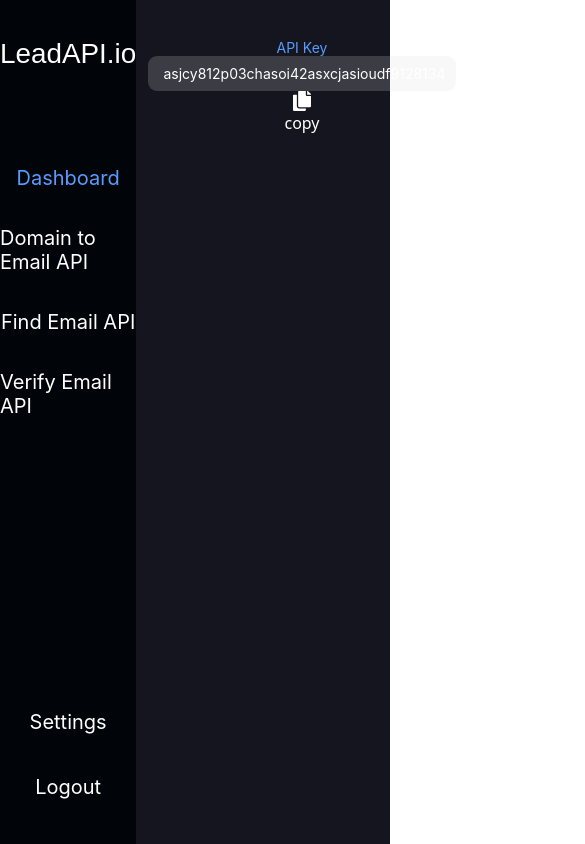
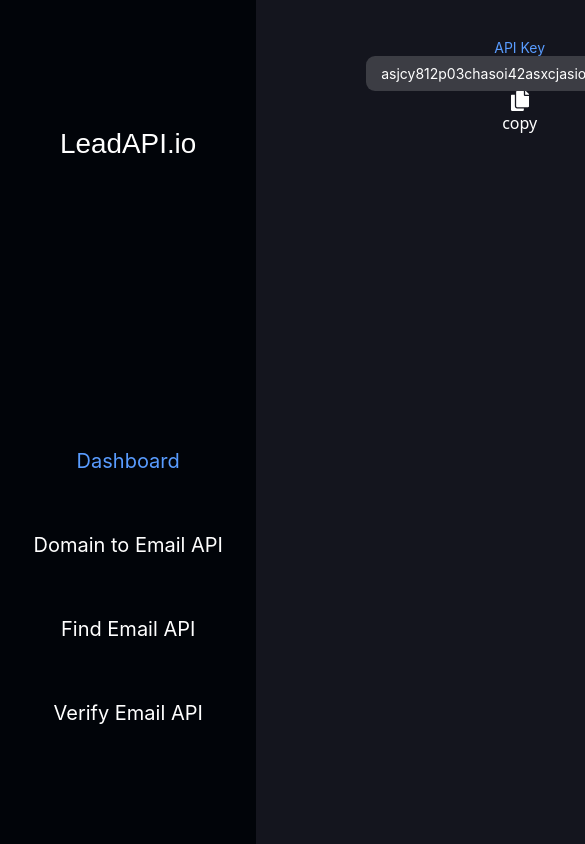
Before and after one commit to blacksalman/leadApi-io, a React (Create React App) app: page /dashboard in a window 390 px wide. Shown: the top 844 px of the page, 585 px wide, since content can reach past the window. Built offline with nearby package versions, Linux system fonts and the light colour scheme.

Commit message:
udpate dashboard responsive page

```diff
--- a/src/Components/Dashboard.css
+++ b/src/Components/Dashboard.css
@@ -87,9 +87,27 @@
     border: none;
 }
 
-@media screen and (max-width: 684px) and (max-height: 836px) {
-    .heading {
-        font-size: 16px;
+@media screen and (min-width: 375px) and (max-width: 430px) {
+    .dashboard-container {
+        width: fit-content;
+    }
+
+    .left-col {
+        width: 324px;
+        height: 209vh;
+        background: #010409;
+        display: flex;
+        flex-direction: column;
+        justify-content: space-around;
+    }
+
+    .heading-names {
+        height: 336px;
+        margin-bottom: 527px;
+        display: flex;
+        flex-direction: column;
+        align-items: center;
+        justify-content: space-around;
     }
 }
 @media screen and (max-width: 720px) and (max-height: 900px) {
```
